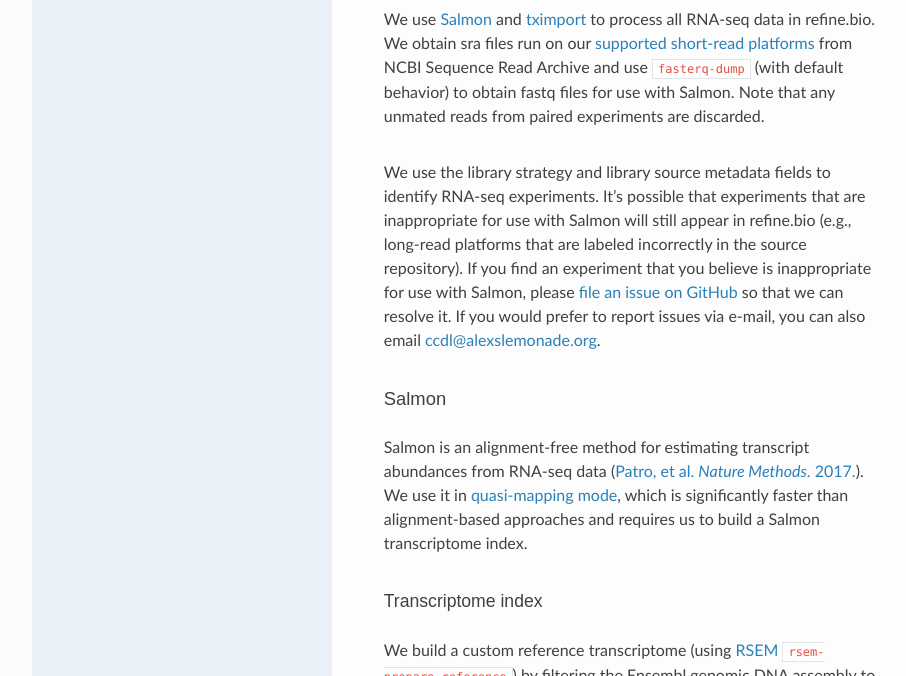
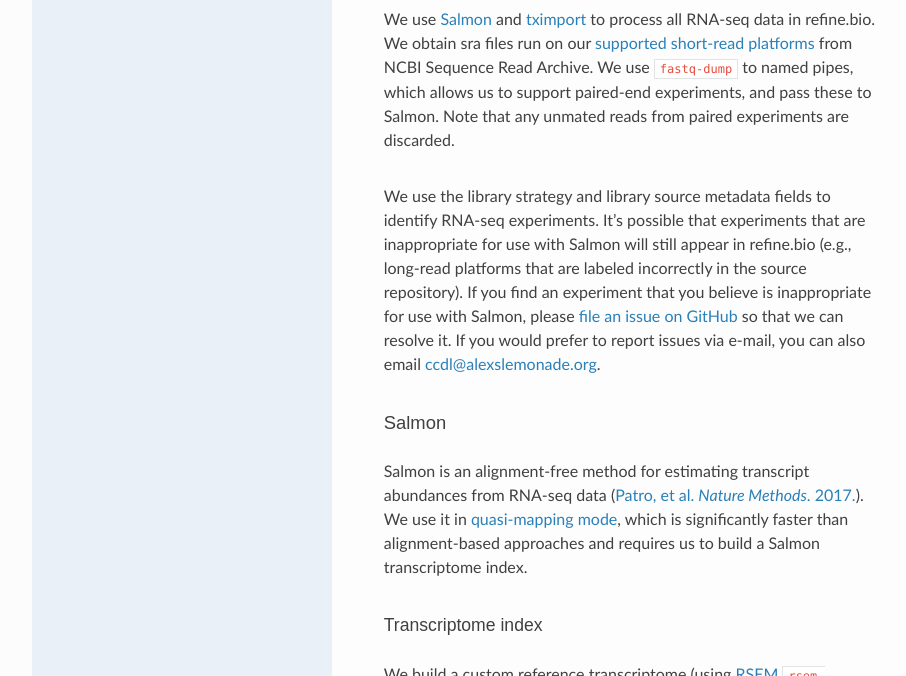
Before and after one commit to AlexsLemonade/refinebio-docs, a Sphinx documentation site: the page built from docs/main_text.md, in a window 1280 px wide and 900 px high, scrolled down 7005 px, cut to the strip 224-900 px from the top of the window. Shown: the whole strip, without its empty margins (158-1064 px from the left). Built offline with Sphinx 7.4.7 and the Read the Docs theme 2.0.0, drawn with Linux system fonts in a browser that asks for light colours.

Commit message:
Named pipe RNA-seq

```diff
--- a/docs/main_text.md
+++ b/docs/main_text.md
@@ -129,7 +129,7 @@
 ![rna-seq-pipeline](https://user-images.githubusercontent.com/15315514/44549339-c86fd680-a6ee-11e8-8d62-419ae7f10a94.png)
 
 We use <a href = "https://combine-lab.github.io/salmon/" target = "blank">Salmon</a> and <a href = "https://bioconductor.org/packages/release/bioc/html/tximport.html" target = "blank">tximport</a> to process all RNA-seq data in refine.bio.
-We obtain sra files run on our <a href = "https://github.com/AlexsLemonade/refinebio/blob/dev/config/supported_rnaseq_platforms.txt" target = "blank">supported short-read platforms</a> from NCBI Sequence Read Archive and use <a href = "https://github.com/ncbi/sra-tools/wiki/HowTo:-fasterq-dump" target = "blank">`fasterq-dump`</a> (with default behavior) to obtain fastq files for use with Salmon.
+We obtain sra files run on our <a href = "https://github.com/AlexsLemonade/refinebio/blob/dev/config/supported_rnaseq_platforms.txt" target = "blank">supported short-read platforms</a> from NCBI Sequence Read Archive. We use <a href = "https://ncbi.github.io/sra-tools/fastq-dump.html" target = "blank">`fastq-dump`</a> to named pipes, which allows us to support paired-end experiments, and pass these to Salmon.
 Note that any unmated reads from paired experiments are discarded.
 
 We use the library strategy and library source metadata fields to identify RNA-seq experiments.
```
